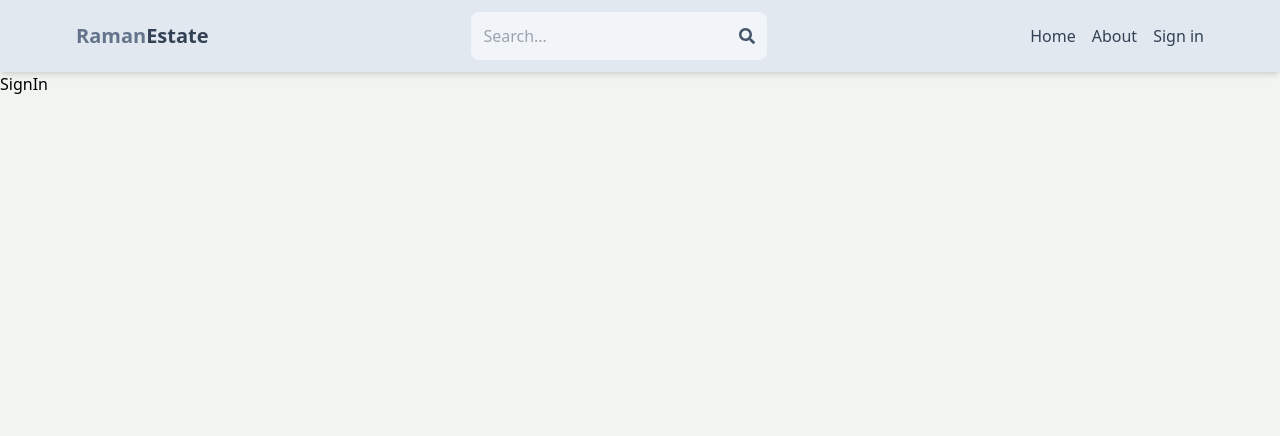
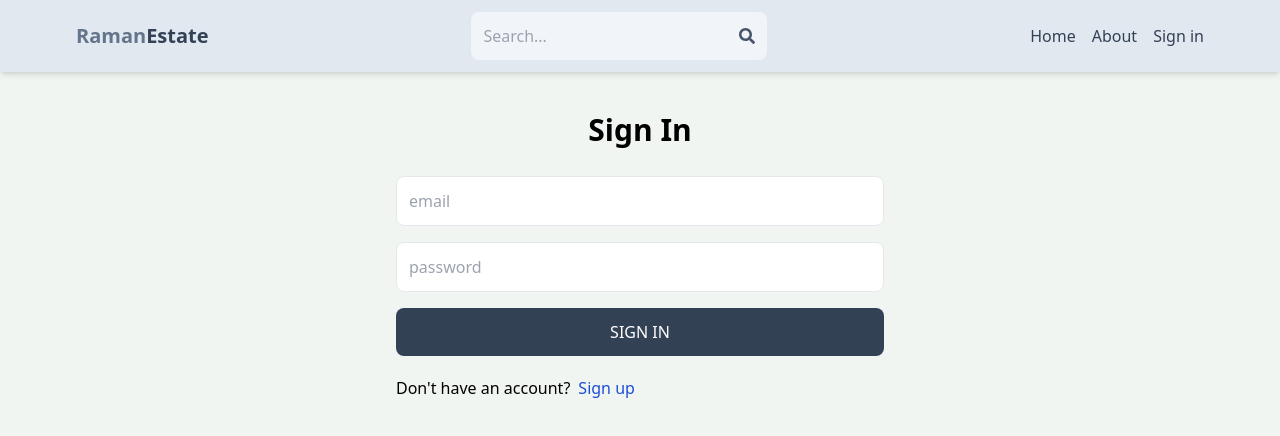
Before and after one commit to rmnvg/Raman-Estate, a React (Vite) app in the folder client/: page /sign-in in a window 1280 px wide. Shown: the top 436 px of the page. Built offline with nearby package versions, Linux system fonts and the light colour scheme.

Commit message:
complete sign in page functionality

```diff
--- a/client/src/pages/SignIn.jsx
+++ b/client/src/pages/SignIn.jsx
@@ -1,9 +1,79 @@
-import React from 'react'
+import React, { useState } from "react";
+import { Link, useNavigate } from "react-router-dom";
 
 function SignIn() {
+  const [formData, setFormData] = useState({});
+  const [error, setError] = useState(null);
+  const [loading, setLoading] = useState(false);
+  const navigate = useNavigate();
+  const handleChange = (e) => {
+    setFormData({
+      ...formData,
+      [e.target.id]: e.target.value,
+    });
+  };
+  const handleSubmit = async (e) => {
+    e.preventDefault();
+    try {
+      setLoading(true);
+      const res = await fetch("/api/auth/signin", {
+        method: "POST",
+        headers: {
+          "Content-Type": "application/json",
+        },
+        body: JSON.stringify(formData),
+      });
+      const data = await res.json();
+      if (data.success === false) {
+        setLoading(false);
+        setError(data.message);
+
+        return;
+      }
+      setLoading(false);
+      setError(null);
+      navigate("/");
+    } catch (error) {
+      setLoading(false);
+      setError(error.message);
+    }
+  };
+
   return (
-    <div>SignIn</div>
-  )
+    <div className="p-3 max-w-lg mx-auto">
+      <h1 className="text-3xl text-center font-semibold my-7">Sign In</h1>
+      <form onSubmit={handleSubmit} className="flex flex-col gap-4">
+
+        <input
+          type="email"
+          placeholder="email"
+          className="border p-3 rounded-lg"
+          id="email"
+          onChange={handleChange}
+        />
+        <input
+          type="password"
+          placeholder="password"
+          className="border p-3 rounded-lg"
+          id="password"
+          onChange={handleChange}
+        />
+        <button
+          diabled={loading}
+          className="bg-slate-700 text-white p-3 rounded-lg uppercase hover:opacity-60 disabled:opacity-80"
+        >
+          {loading ? "Loading..." : "Sign In"}
+        </button>
+      </form>
+      <div className="flex gap-2 mt-5">
+        <p>Don't have an account?</p>
+        <Link to={"/sign-up"}>
+          <span className="text-blue-700">Sign up</span>
+        </Link>
+      </div>
+      {error && <p className="text-red-500 mt-5">{error}</p>}
+    </div>
+  );
 }
 
-export default SignIn
+export default SignIn;
```
